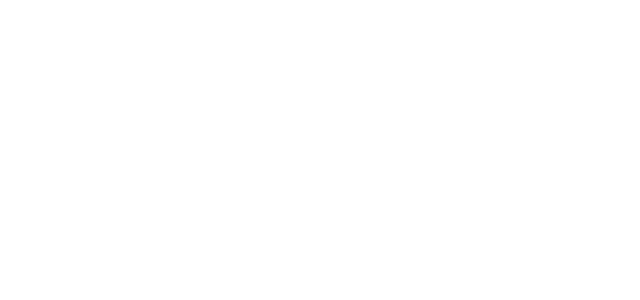
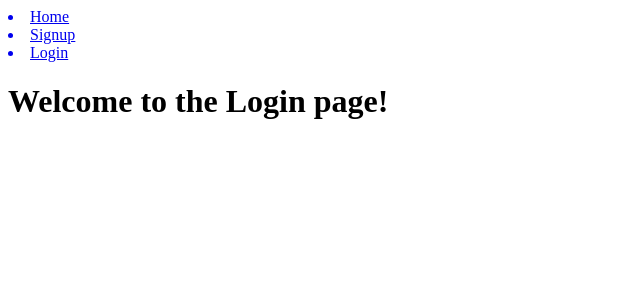
Before and after one commit to garytate123/react-app-mentoring, a React (Create React App) app: page /Login in a window 1280 px wide. Shown: the top 300 px of the page, without its empty margins (0-640 px from the left). Built offline with nearby package versions, Linux system fonts and the light colour scheme.

Commit message:
added nav component with links to Home, Signup, Login pages

```diff
--- /dev/null
+++ b/src/components/Nav.jsx
@@ -0,0 +1,21 @@
+import React from 'react';
+import { Link } from 'react-router-dom';
+
+function Nav() {
+    return <div>
+        <nav>
+            <Link to='/'>
+                <li>Home</li>
+            </Link>
+            <Link to='/Signup'>
+                <li>Signup</li>
+            </Link>
+            <Link to='/Login'>
+                <li>Login</li>
+            </Link>
+        </nav>
+    </div>
+
+}
+
+export default Nav;
--- a/src/components/app.jsx
+++ b/src/components/app.jsx
@@ -2,17 +2,20 @@
 import { BrowserRouter as Router, Route, Switch } from "react-router-dom";
 
 import Homepage from './Homepage';
-// import Signup from './Signup/Signup-page';
+import Signup from './Signup-page';
+import Login from './Login-page';
+import Nav from './Nav'
 
 function App() {
     return (
         <Router>
-        <Switch>
-          <Route exact path="/">
-            <Homepage />
-          </Route>
-        </Switch>
-      </Router>
+        <Nav />
+            <Switch>
+                <Route exact path="/" component={Homepage}/>
+                <Route exact path="/Signup" component={Signup}/>
+                <Route exact path="/Login" component={Login}/>
+             </Switch>
+        </Router>
 
     );
 }
--- a/src/components/login-page.jsx
+++ b/src/components/login-page.jsx
@@ -0,0 +1,9 @@
+import React from 'react';
+
+function Login() {
+    return <div>
+    <h1>Welcome to the Login page!</h1>
+    </div>
+}
+
+export default Login;
--- a/src/index.js
+++ b/src/index.js
@@ -1,5 +1,5 @@
 import React from 'react';
 import ReactDOM from 'react-dom';
-import App from './components/app';
+import App from './components/App';
 
 ReactDOM.render(<App />, document.getElementById('root'));
```
Also changed, not shown: src/components/Homepage.jsx (renamed from src/components/Homepage.js), src/components/Signup-page.jsx (renamed from src/Signup/Signup-page.jsx).
